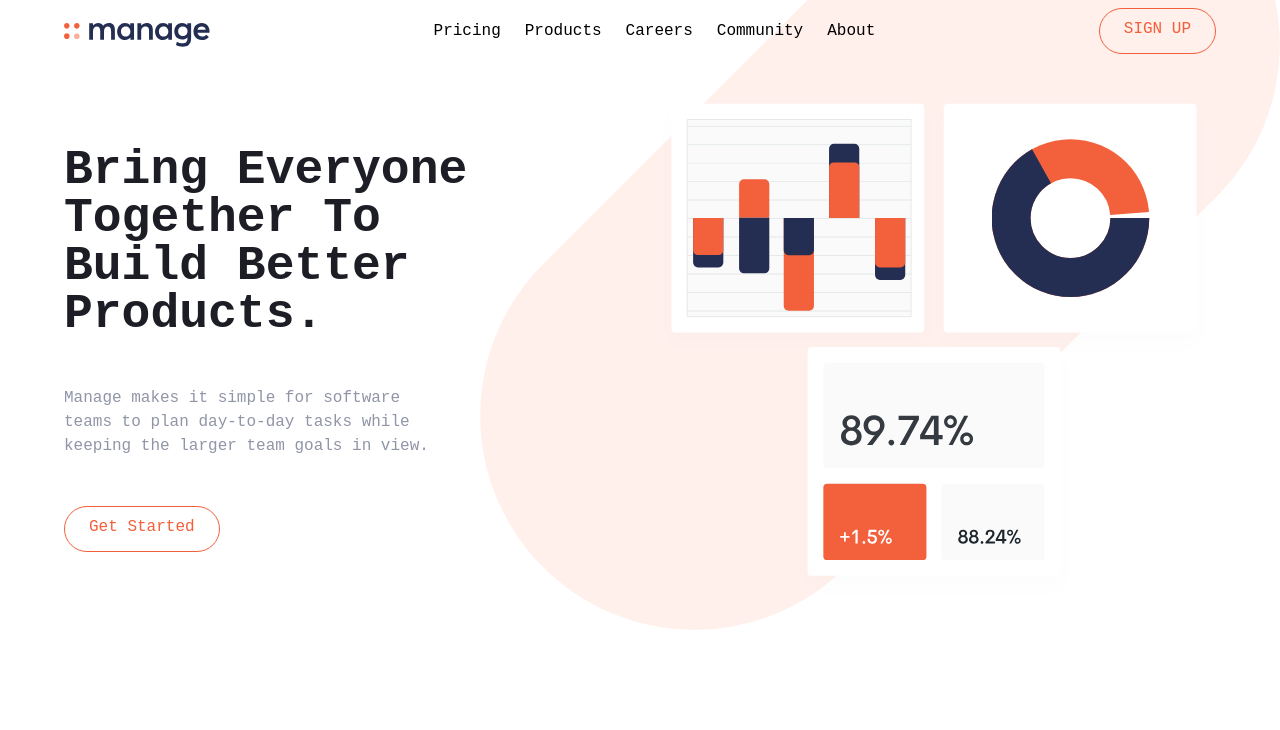
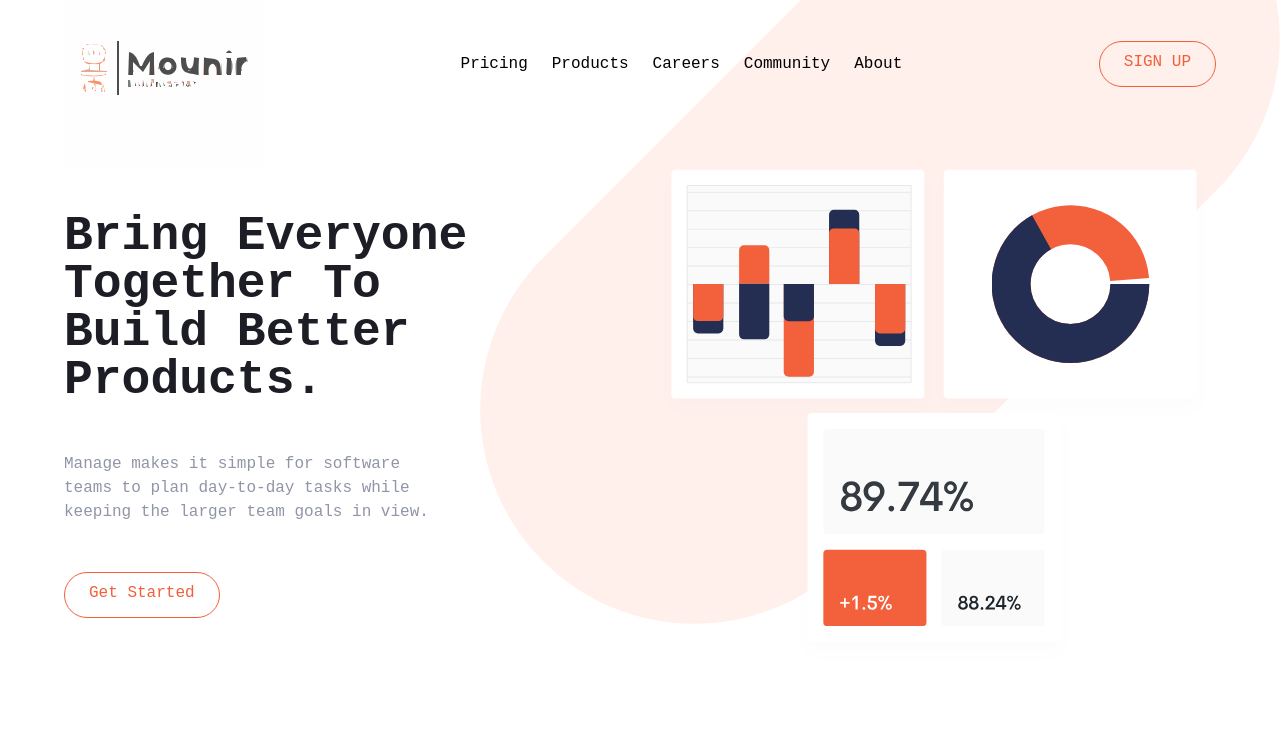
Before and after one commit to Mounir-charef/products-manager, a website built with Vite: page index.html in a window 1280 px wide. Shown: the top 730 px of the page. Built offline with nearby package versions, Linux system fonts and the light colour scheme; a web font is replaced by a local one.

```diff
--- a/index.html
+++ b/index.html
@@ -17,10 +17,10 @@
   </head>
   <body class="font-Be">
     <nav class="relative max-w-5/6 mt-2">
-      <div class="flex items-center px-5 md:px-16 justify-between">
+      <div class="flex items-center h-28 px-5 md:px-16 justify-between">
         <div class="pt-2">
           <a href="#">
-            <img src="images/logo.svg" alt="logo">
+            <img src="images/logo_test.svg" alt="logo">
           </a>
         </div>
         <div class="hidden md:flex gap-6">
```
Also changed, not shown: images/logo_test.svg (added), src/styles_output.css.
